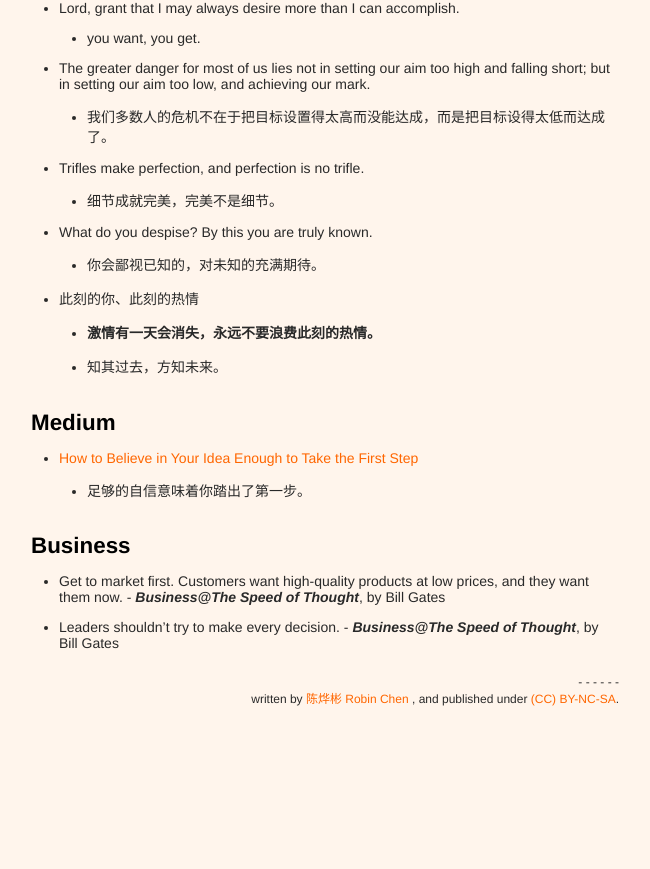
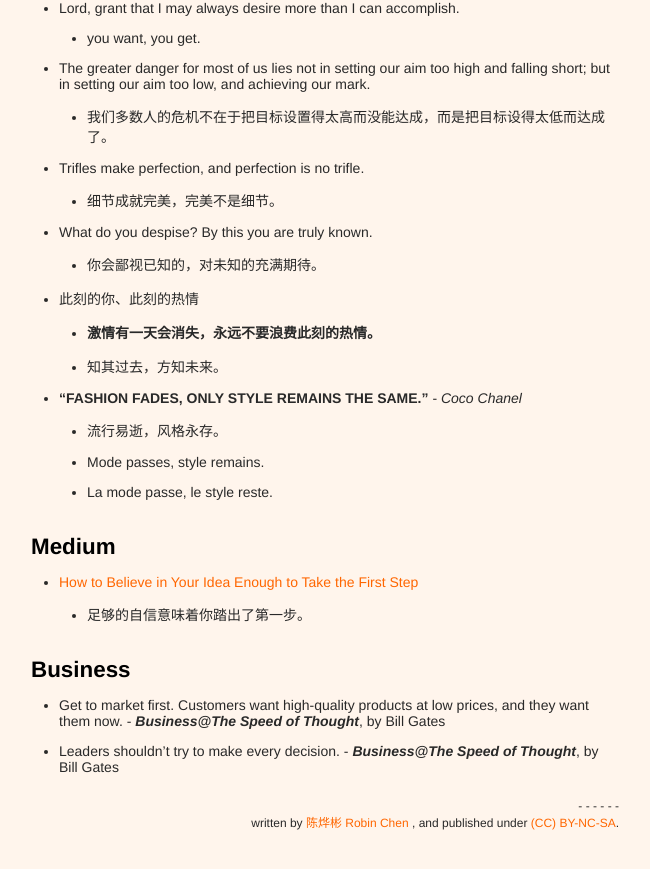
Before and after one commit to xianyuxmu/xianyuxmu.github.io, a Jekyll site: the page built from _posts/2017-06-17-chicken-soup.md, in a window 1280 px wide and 900 px high, scrolled down 1850 px. Shown: the top 869 px of the window, without its empty margins (315-965 px from the left). Built offline with Jekyll 4.4.1, drawn with Linux system fonts in a browser that asks for light colours; comment, search, counter and statistics services are not loaded; before the commit the page ends 2626 px from its top, so only the background shows below that.

Commit message:
FASHION FADES, ONLY STYLE REMAINS THE SAME.

```diff
--- a/_posts/2017-06-17-chicken-soup.md
+++ b/_posts/2017-06-17-chicken-soup.md
@@ -65,6 +65,10 @@ Wikipedia：[Michelangelo](https://en.wikipedia.org/wiki/Michelangelo)
 - 此刻的你、此刻的热情
 	- **激情有一天会消失，永远不要浪费此刻的热情。**
 	- 知其过去，方知未来。
+- **“FASHION FADES, ONLY STYLE REMAINS THE SAME.”** - *Coco Chanel*
+	- 流行易逝，风格永存。
+	- Mode passes, style remains.
+	- La mode passe, le style reste.
 
 
 ## Medium
```
